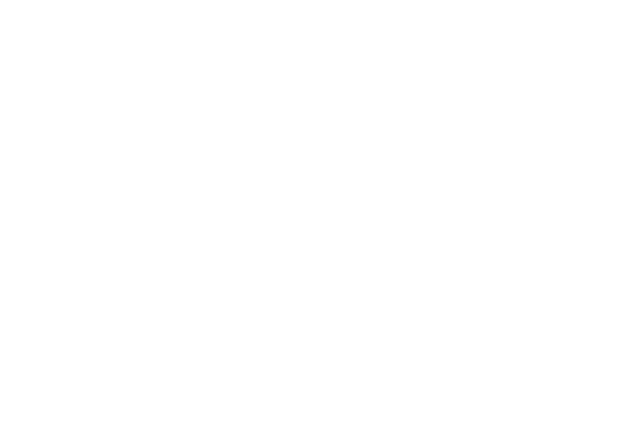
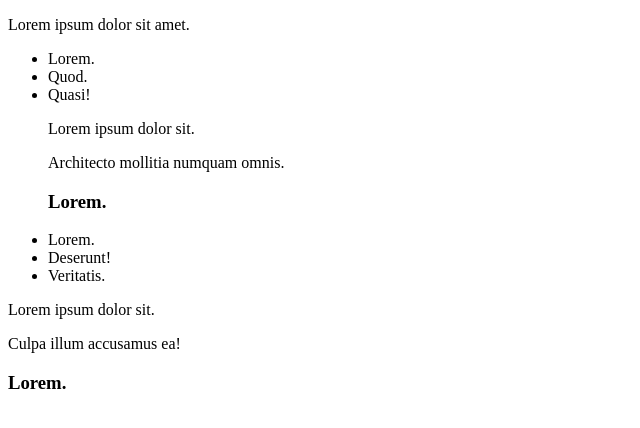
Before and after one commit to sfdnz/HTML-Ilk-Odev, a plain HTML site: page index2.html in a window 1280 px wide. Shown: the whole page, without its empty margins (0-640 px from the left). Drawn offline with Linux system fonts and the light colour scheme.

Commit message:
index2 modified

```diff
--- a/index2.html
+++ b/index2.html
@@ -1,4 +1,34 @@
-<ol>
+
+<!DOCTYPE html>
+<html lang="en">
+<head>
+    <meta charset="UTF-8">
+    <meta http-equiv="X-UA-Compatible" content="IE=edge">
+    <meta name="viewport" content="width=device-width, initial-scale=1.0">
+    <title>Document</title>
+</head>
+<body>
+
+</body>
+</html>
 
 
-</ol>
+<p>Lorem ipsum dolor sit amet.</p>
+
+<ul>
+    <li>Lorem.</li>
+    <li>Quod.</li>
+    <li>Quasi!</li>
+    <p>Lorem ipsum dolor sit.</p>
+    <p>Architecto mollitia numquam omnis.</p>
+    <h3>Lorem.</h3>
+</ul>
+
+<ul>
+    <li>Lorem.</li>
+    <li>Deserunt!</li>
+    <li>Veritatis.</li>
+</ul>
+<p>Lorem ipsum dolor sit.</p>
+<p>Culpa illum accusamus ea!</p>
+<h3>Lorem.</h3>
```
